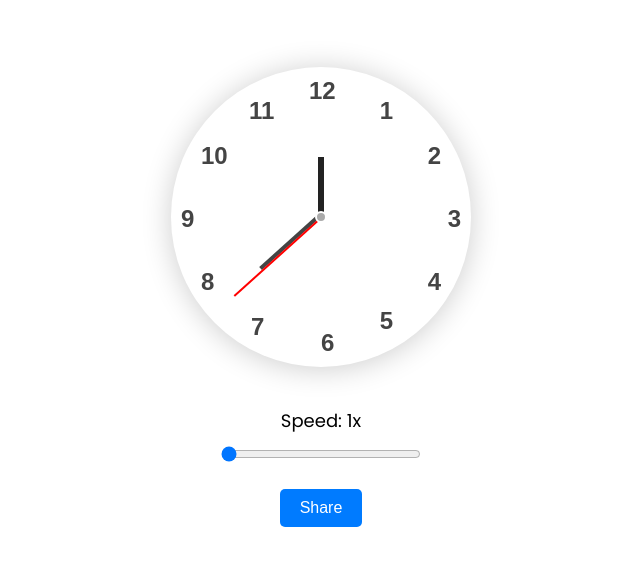
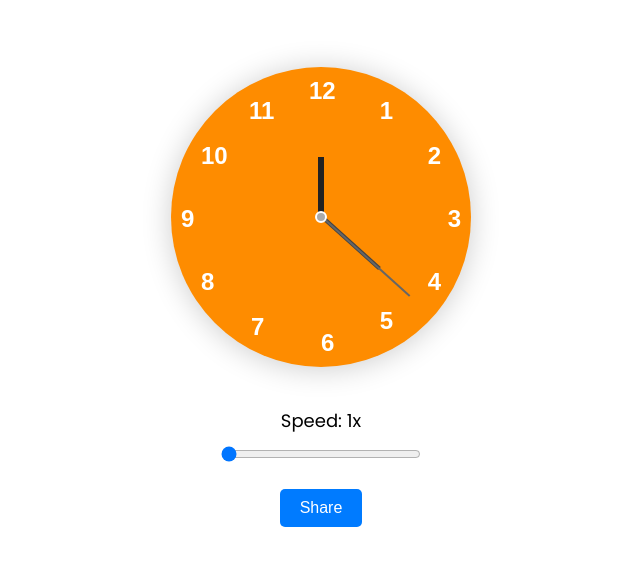
Before and after one commit to aruntutter/chronotrack, a React (Vite) app: page /tracking in a window 1280 px wide. Shown: the part 103-668 px from the top of the page, without its empty margins (319-959 px from the left). Built offline with nearby package versions, Linux system fonts and the light colour scheme; no server answers; sample sign-in values are in the browser's storage.

Commit message:
updated: counter clock wise

```diff
--- a/src/components/pages/analogClock/AnalogClock.css
+++ b/src/components/pages/analogClock/AnalogClock.css
@@ -5,9 +5,10 @@
   border-radius: 50%;
   position: relative;
   margin-bottom: 20px;
+  background-color: #FE8C00;
   box-shadow: 0 2px 30px rgba(0, 0, 0, 0.2);
   font-size: 24px;
-  color: #444;
+  color: #FFFFFF;
   text-align: center;
 }
 
@@ -50,7 +51,7 @@
 .sec_hand {
   width: 2px;
   height: 118px;
-  background: red;
+  background: #666;
   top: 10.5%;
   left: 50%;
 }
--- a/src/components/pages/analogClock/AnalogClock.jsx
+++ b/src/components/pages/analogClock/AnalogClock.jsx
@@ -25,19 +25,19 @@ const AnalogClock = ({ speed }) => {
       <div
         className="hour_hand"
         style={{
-          transform: `rotateZ(${(time.getHours() % 12) * -30 - 90}deg)`,
+          transform: `rotateZ(${(time.getHours() % 12) * 30 + 90}deg)`,
         }}
       />
       <div
         className="min_hand"
         style={{
-          transform: `rotateZ(${time.getMinutes() * -6 - 90}deg)`,
+          transform: `rotateZ(${time.getMinutes() * 6 + 90}deg)`,
         }}
       />
       <div
         className="sec_hand"
         style={{
-          transform: `rotateZ(${time.getSeconds() * -6 - 90}deg)`,
+          transform: `rotateZ(${time.getSeconds() * 6 + 90}deg)`,
         }}
       />
       <span className="twelve">12</span>
```
